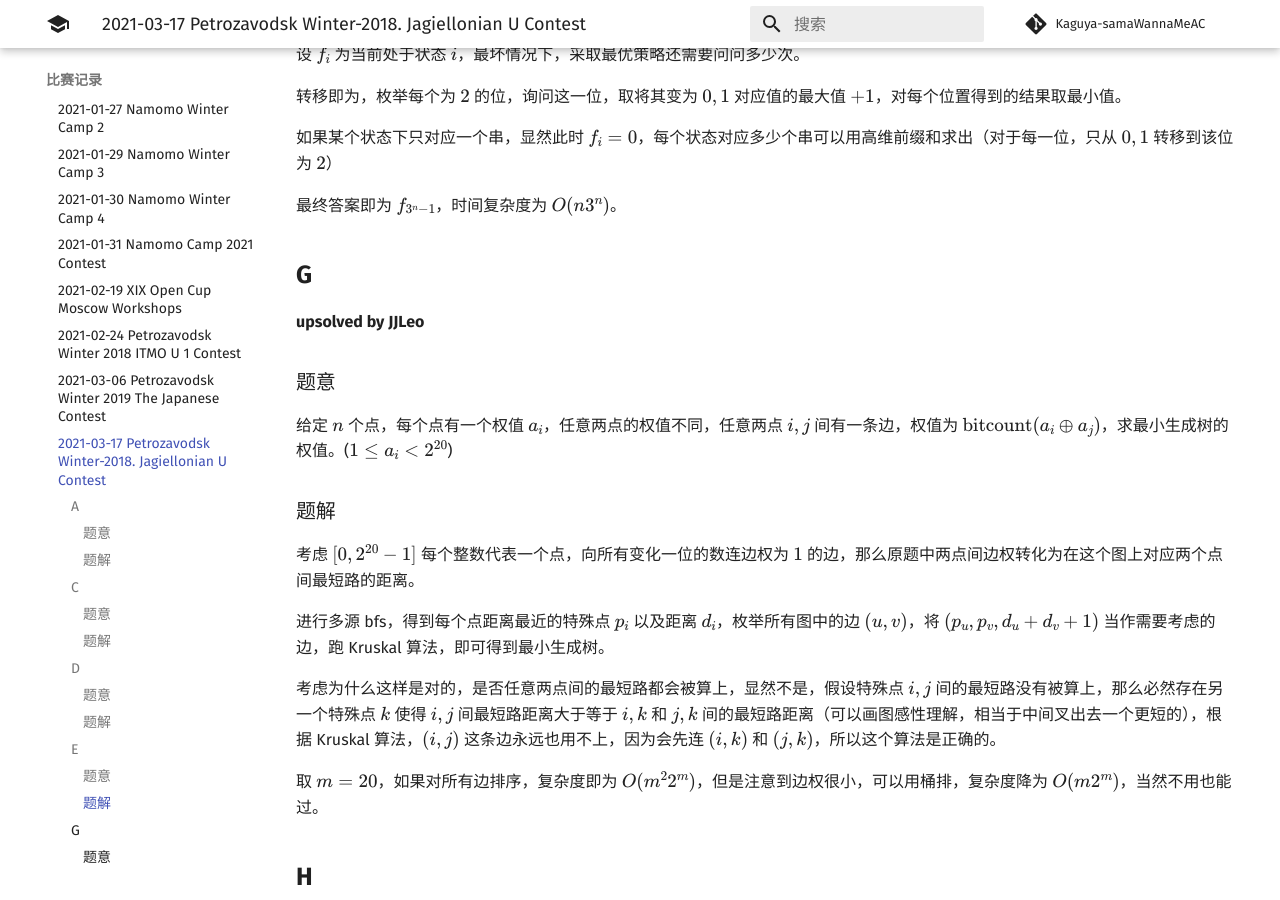
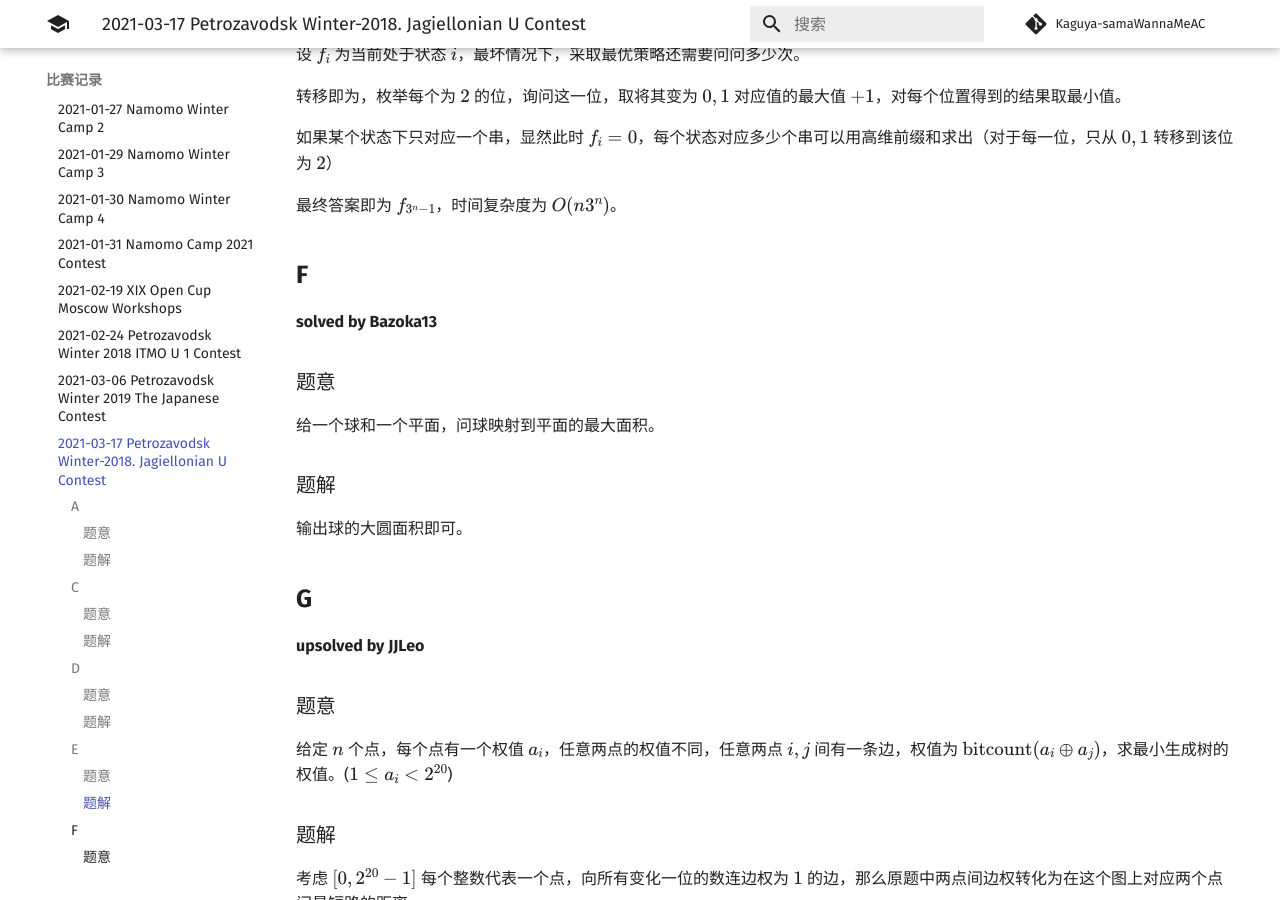
Before and after one commit to Kaguya-samaWannaMeAC/kaguya-samawannameac.github.io, an MkDocs documentation site: the page built from docs/contest/2021-03-17 Petrozavodsk Winter-2018. Jagiellonian U Contest.md, in a window 1280 px wide and 900 px high, scrolled down 2085 px. Built offline with MkDocs 1.6.1 and Material for MkDocs 9.7.7, drawn with Linux system fonts in a browser that asks for light colours; emoji names are drawn with the system emoji font; comment, search, counter and statistics services are not loaded.

Commit message:
Update 2021-03-17 Petrozavodsk Winter-2018. Jagiellonian U Contest.md

```diff
--- a/docs/contest/2021-03-17 Petrozavodsk Winter-2018. Jagiellonian U Contest.md
+++ b/docs/contest/2021-03-17 Petrozavodsk Winter-2018. Jagiellonian U Contest.md
@@ -71,6 +71,18 @@ $f_s$ 还可以用第二类斯特林数计算，然而太垃圾了想不出:sob:
 如果某个状态下只对应一个串，显然此时 $f_i=0$，每个状态对应多少个串可以用高维前缀和求出（对于每一位，只从 $0,1$ 转移到该位为 $2$）
 
 最终答案即为 $f_{3^n-1}$，时间复杂度为 $O(n3^n)$。
+
+## **F**
+
+**solved by Bazoka13**
+
+### 题意
+
+给一个球和一个平面，问球映射到平面的最大面积。
+
+### 题解
+
+输出球的大圆面积即可。
 
 ## **G**
 
```
